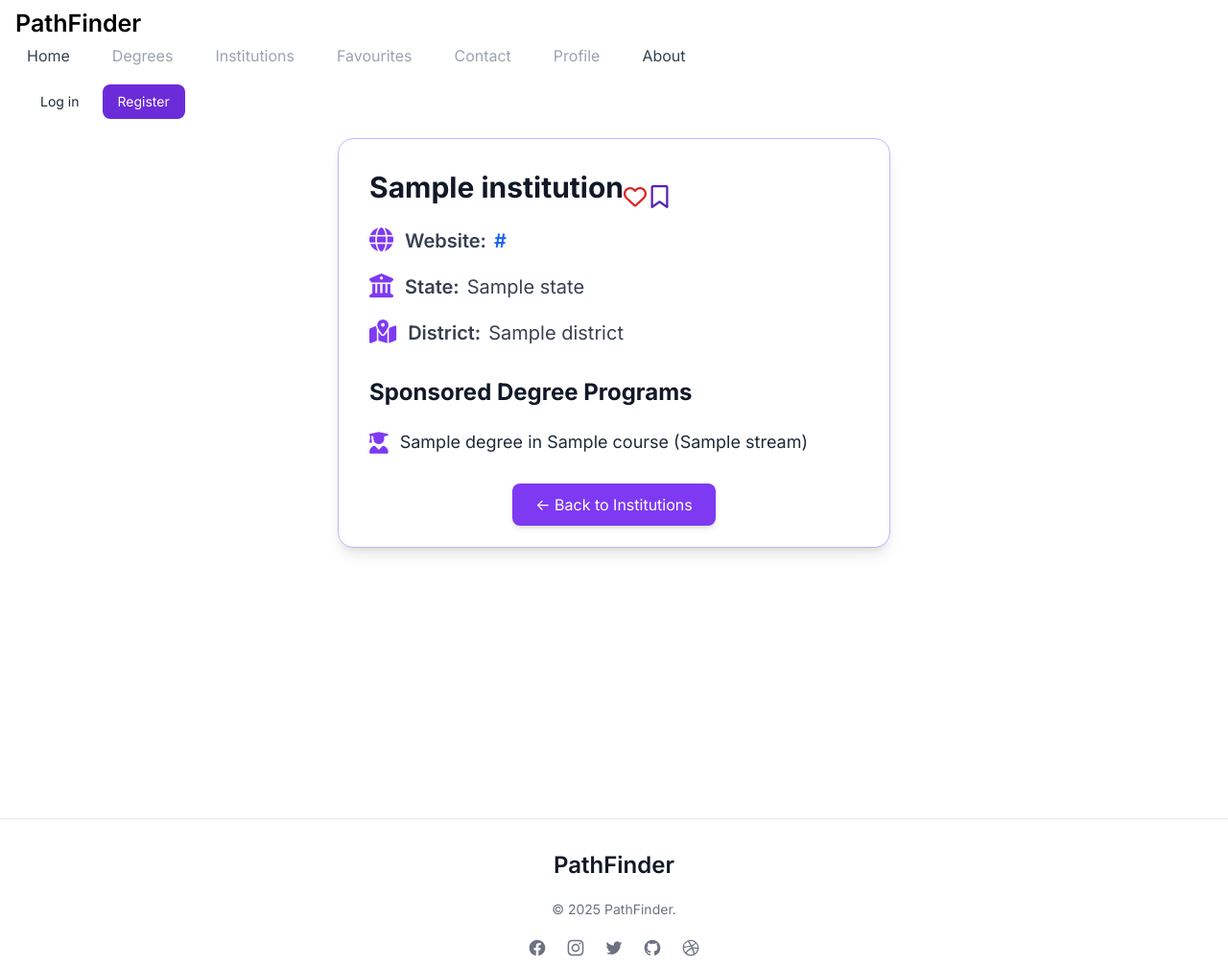
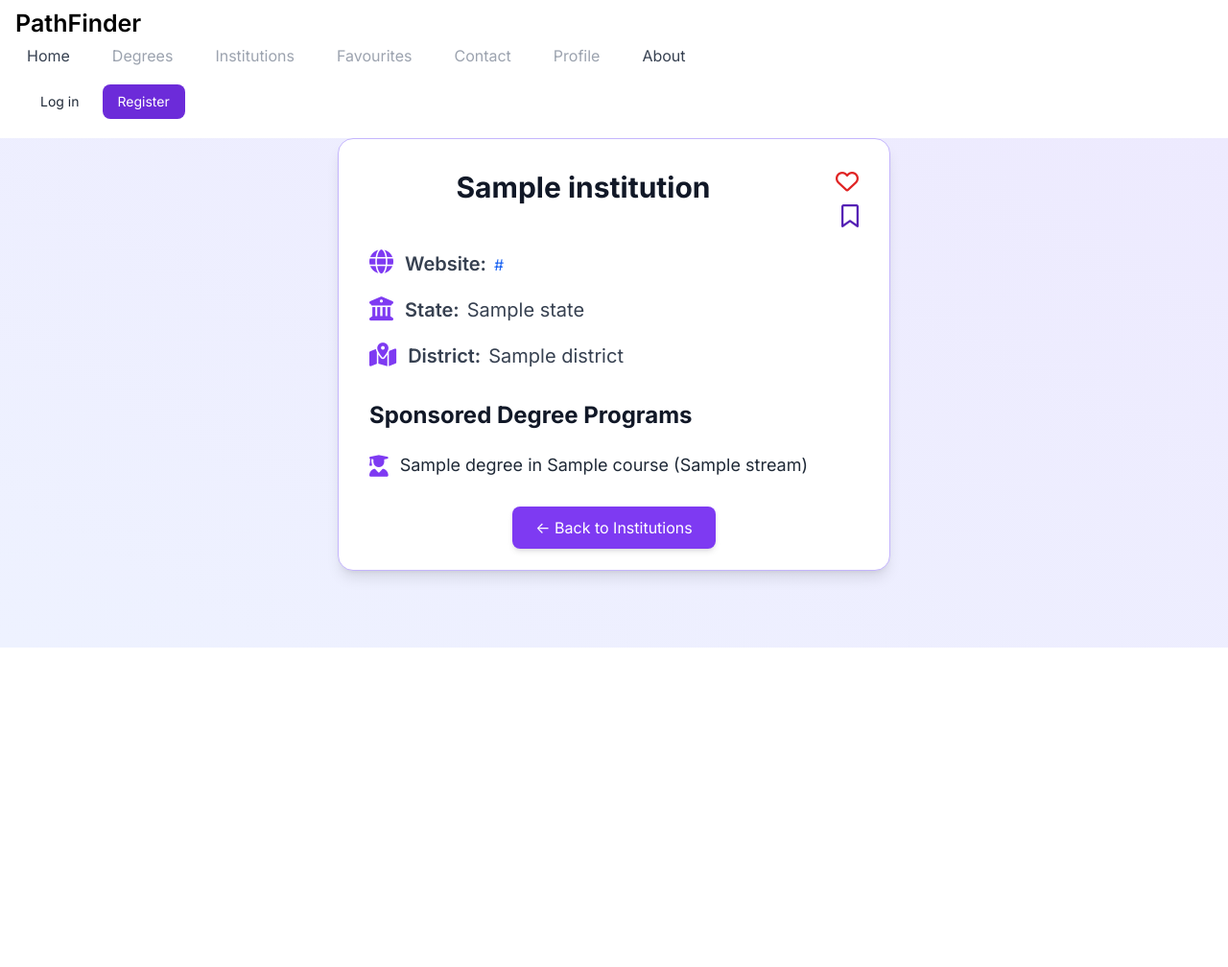
Before and after one commit to devnitht02/recommendation-engine, a Django app: template recommender/institutions/templates/view_institution.html in a window 1280 px wide. Shown: the whole page at 96% size. After the commit the page ends 675 px from the top, so only its background shows below. Run offline with Django 5.2, Linux system fonts and the light colour scheme; the template is opened without the code that fills it: most values are stand-ins (such as "Sample title", 1, 10 or a date in 2020); some libraries are stand-ins or nearby versions.

Commit message:
finetuned view institutions.

```diff
--- a/recommender/institutions/templates/view_institution.html
+++ b/recommender/institutions/templates/view_institution.html
@@ -2,41 +2,46 @@
 {% load static %}
 
 {% block css_cdn %}
-<link rel="stylesheet" href="{% static 'src/view_course.css' %}">
+
 {% endblock css_cdn %}
 
 {% block content %}
-<div class="bg-white pt-36 pb-20 px-4 flex justify-center">
-    <div class="w-full max-w-xl bg-white border border-purple-300 shadow-lg rounded-2xl p-8">
-        <div class="flex flex-row">
-            <!-- Institution Name -->
-            <h1 class="text-3xl font-extrabold text-center text-gray-900 mb-6">
-                {{ institution_data.institution_name }}
-            </h1>
-            <div class="text-center">
-                <button type="button" class="like-btn text-red-600 hover:text-pink-500 me-5"
+
+    <div class="bg-gradient-to-tr from-indigo-50 to-purple-100 pt-36 pb-20 px-4 flex justify-center">
+        <div class="w-full max-w-xl bg-white border border-purple-300 shadow-lg rounded-2xl p-8 relative">
+            <!-- Button Container (absolute) -->
+            <div class="absolute top-8 right-8 flex flex-col items-end space-y-3">
+                <button type="button" class="like-btn text-red-600 hover:text-pink-500"
                         data-institution-id="{{ institution_data.id }}" title="Like this institution">
-                    <i
-                        class="{% if institution_data.pk in liked_institution %}fa-solid{% else %}fa-regular{% endif %} fa-heart fa-xl"></i>
+                    <i class="{% if institution_data.pk in liked_institution %}fa-solid{% else %}fa-regular{% endif %} fa-heart fa-xl"></i>
                 </button>
-                <button type="button" class="bookmark-btn text-purple-700 hover:text-yellow-400 mt-4"
+                <button type="button" class="bookmark-btn text-purple-700 hover:text-yellow-400"
                         data-institution-id="{{ institution_data.id }}" title="Bookmark this institution">
                     <i class="{% if institution_data.pk in favourite_institution %}fa-solid{% else %}fa-regular{% endif %} fa-bookmark fa-xl"
                        style="color: #5521b5;"></i>
                 </button>
             </div>
-        </div>
+
+            <!-- Institution Name -->
+            <h1 class="text-3xl font-extrabold text-center text-gray-900 mb-12 break-words pr-16">
+                {{ institution_data.institution_name }}
+            </h1>
 
             <!-- Institution Details -->
             <div class="space-y-5 text-lg text-gray-800 mb-8">
+
                 <!-- Website -->
-            <p class="flex items-center text-xl font-semibold text-gray-700">
-                <i class="fa-solid fa-globe fa-lg text-purple-600 mr-3"></i>
-                Website:
-                <a href="{{ institution_data.website }}" target="_blank" class="ml-2 text-blue-600 hover:underline">
+                <div class="flex items-start text-xl font-semibold text-gray-700">
+                    <i class="fa-solid fa-globe fa-lg text-purple-600 mr-3 mt-1" style="margin-top: 12px"></i>
+                    <div class="flex flex-wrap items-baseline gap-x-2 break-words max-w-full">
+                        <span class="whitespace-nowrap">Website:</span>
+                        <a href="{{ institution_data.website }}"
+                           class="text-blue-600 hover:underline font-normal text-base break-words max-w-[16rem]">
                             {{ institution_data.website }}
                         </a>
-            </p>
+                    </div>
+                </div>
+
 
                 <!-- State -->
                 <p class="flex items-center text-xl font-semibold text-gray-700">
@@ -58,8 +63,10 @@
                     {% for course in course_data %}
                         <li class="flex items-center text-gray-800 text-lg">
                             <i class="fa-solid fa-user-graduate fa-lg text-purple-600 mr-3"></i>
-                    <a href="{% url 'institutions:view_course' course.id %}" class="hover:underline leading-snug">
-                        {{ course.degree.degree_name }} in {{ course.course_name }} ({{ course.stream.stream_name }})
+                            <a href="{% url 'institutions:view_course' course.id %}"
+                               class="hover:underline leading-snug">
+                                {{ course.degree.degree_name }} in {{ course.course_name }}
+                                ({{ course.stream.stream_name }})
                             </a>
                         </li>
                     {% endfor %}
@@ -75,6 +82,7 @@
             </div>
         </div>
     </div>
+
     <script>
         $(document).on('click', '.bookmark-btn', function (e) {
             e.preventDefault();
@@ -88,7 +96,7 @@
             $.ajax({
                 url: "{% url 'institutions:toggle_favourite' %}",
                 type: "POST",
-            headers: { 'X-Requested-With': 'XMLHttpRequest' },
+                headers: {'X-Requested-With': 'XMLHttpRequest'},
                 data: {
                     course_id: courseId,
                     institution_id: institutionId,
@@ -111,16 +119,13 @@
             });
         });
 
-    // For user like
         $('.like-btn').click(function () {
             let button = $(this);
             let icon = button.find('i');
             let institutionId = button.data('institution-id');
 
-        // Toggle icon class
             icon.toggleClass('fa-regular fa-solid');
 
-        // Send AJAX request
             $.ajax({
                 url: '/like-institution/',
                 type: 'POST',
@@ -133,12 +138,12 @@
                 },
                 error: function (xhr, status, error) {
                     console.error('Error liking institution:', error);
-
-                // Optionally revert icon if error occurs
                     icon.toggleClass('fa-regular fa-solid');
                 }
             });
         });
     </script>
-{% include 'footer.html' %}
+
+
+
 {% endblock content %}
```
Lines whose indentation alone changed are shown as unchanged.
